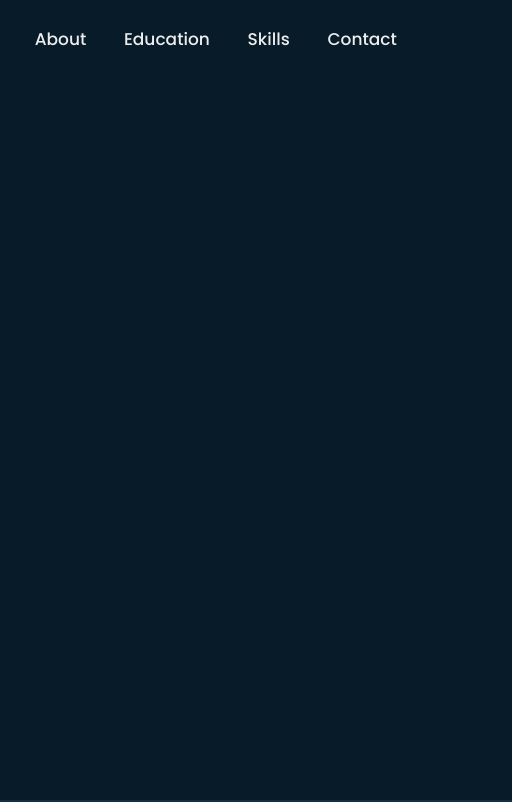
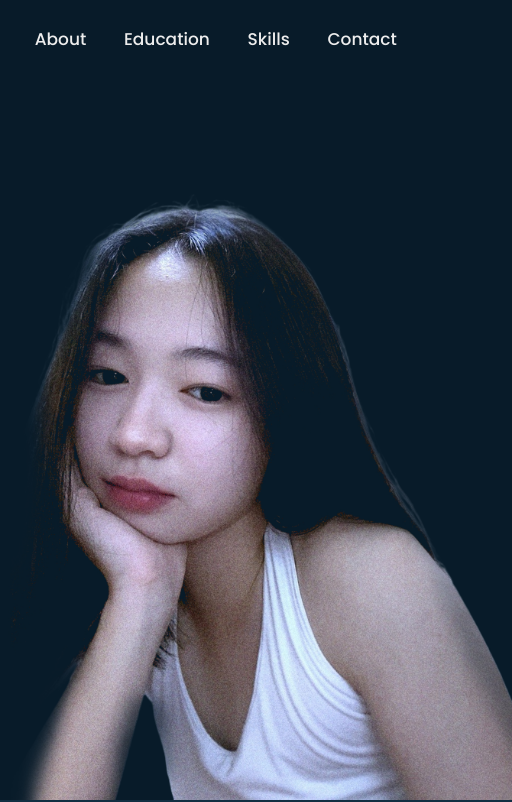
Before and after one commit to acashlyn/Ac-Ashlyn, a plain HTML site: page Tracey Ashlyn Index.html in a window 1280 px wide. Shown: the top 802 px of the page, 768-1280 px from the left. Drawn offline with nearby package versions, Linux system fonts and the light colour scheme; files whose address does not match are found by name.

Commit message:
style.css

```diff
--- a/style.css
+++ b/style.css
@@ -85,7 +85,7 @@ section {
     display: flex;
     align-items: center;
     padding: 0 9%;
-    background: url('/images/BGG.jpg') no-repeat;
+    background: url('BGG.jpg') no-repeat;
     background-size: cover;
     background-position: center;
 }
```
